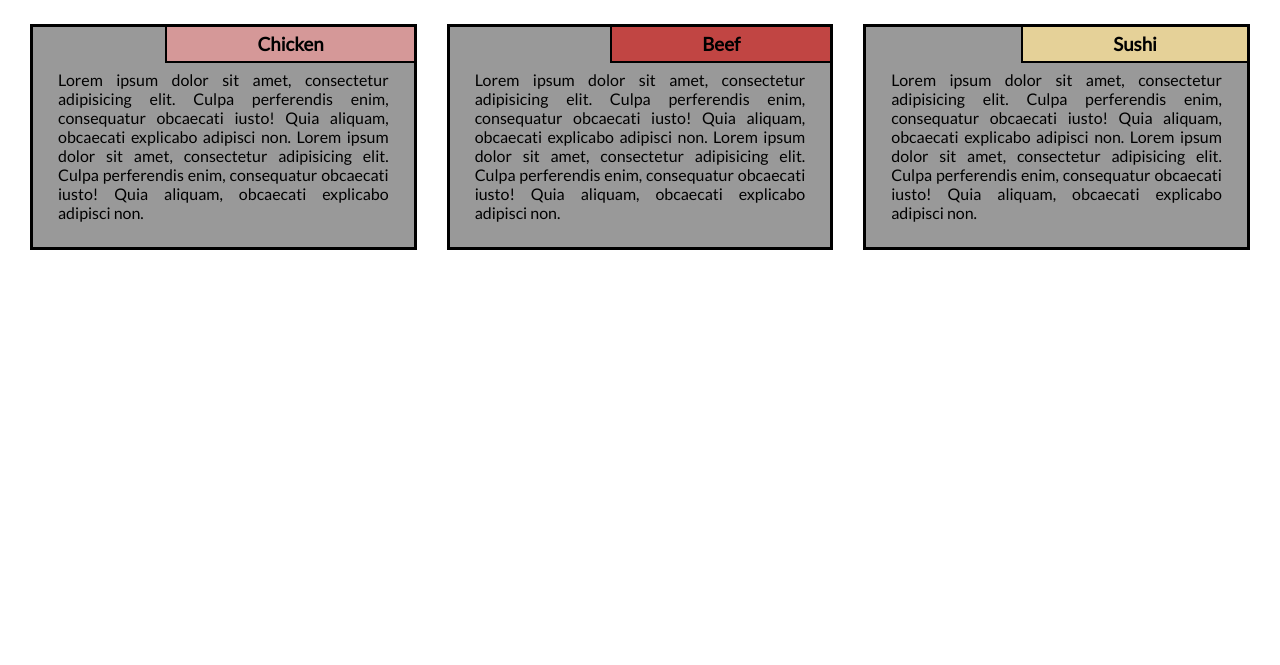
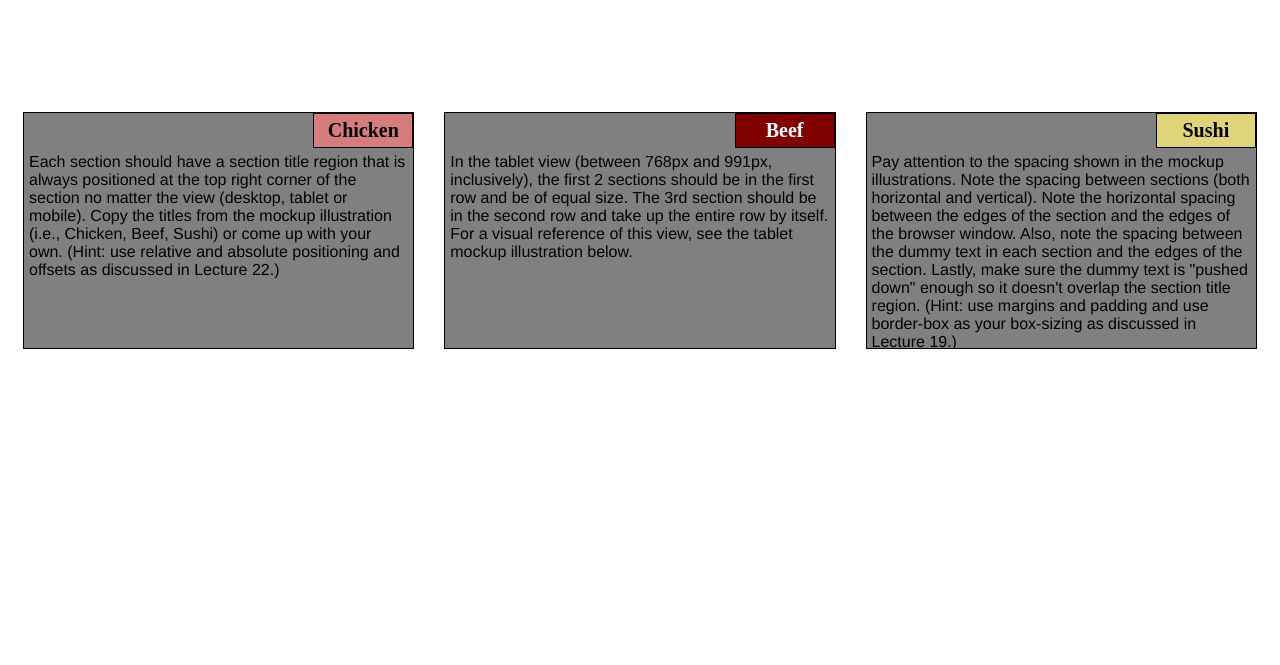
Before and after one commit to Karthikeyanveerarasu/Module2-solution, a plain HTML site: page index.html in a window 1280 px wide. Shown: the part 135-800 px from the top of the page. Drawn offline with Linux system fonts and the light colour scheme; files that its build step writes are made by us from their sources.

Commit message:
Update index.html

```diff
--- a/index.html
+++ b/index.html
@@ -1,49 +1,170 @@
  <!DOCTYPE html>
 <html>
+
 <head>
     <meta charset="utf-8">
-  <meta name="viewport" content="width=device-width, initial-scale=1">
-  <title>My Responsive Layout</title>
-  <link href="https://fonts.googleapis.com/css?family=Lato" rel="stylesheet">
-  <link href='css/style.css' rel='stylesheet' type='text/css'>
+    <title>module2-solution</title>
 </head>
+<style>
+    /*basic style*/
+    * {
+        box-sizing: border-box;
+    }
+
+    body {
+        background-color: white;
+    }
+
+    h1 {
+        margin: 100px;
+        text-align: center;
+        font-family: Helvetica;
+        font-weight: bold;
+        font-size: 175%;
+    }
+
+    section {
+        position: relative;
+        padding: 15px;
+        width: 100%;
+    }
+
+    p {
+        position: relative;
+        clear: right;
+    }
+
+    div {
+        position: relative;
+        background-color: gray;
+        border: 1px solid black;
+        width: 100%;
+        margin-left: auto;
+        margin-right: auto;
+        margin-bottom: auto;
+    }
+
+    .sub1 {
+        float: right;
+        width: 100px;
+        padding: 5px;
+        margin: 0px;
+        border: 1px solid black;
+        text-align: center;
+        font-size: 125%;
+        font-weight: bold;
+        background-color: rgb(214, 124, 124);
+
+    }
+
+    .sub2 {
+        float: right;
+        color: white;
+        width: 100px;
+        padding: 5px;
+        margin: 0px;
+        border: 1px solid black;
+        text-align: center;
+        font-size: 125%;
+        font-weight: bold;
+        background-color: maroon;
+
+    }
+
+    .sub3 {
+        color: black;
+        float: right;
+        width: 100px;
+        padding: 5px;
+        margin: 0px;
+        border: 1px solid black;
+        text-align: center;
+        font-size: 125%;
+        font-weight: bold;
+        background-color: rgb(223, 212, 121);
+
+    }
+
+    .content {
+        padding: 5px;
+        border: none;
+        background-color: gray;
+        font-family: Helvetica;
+        color: black;
+        margin: 0px;
+        height: 200px;
+        overflow: auto;
+    }
+
+    .row {
+        width: 90%;
+    }
+
+    /*desktop version*/
+    @media (min-width: 992px) {
+        .column-lg-4 {
+            float: left;
+            width: 33.33%;
+        }
+    }
+
+    /*tablet version*/
+    @media (min-width: 768px) and (max-width: 991px) {
+        .colmn-md-6 {
+            float: left;
+            width: 50%;
+            margin-left: auto;
+            margin-right: auto;
+        }
+
+        .colmn-md-12 {
+            float: left;
+            width: 100%;
+            margin-left: auto;
+            margin-right: auto;
+        }
+    }
+
+    /*mobile version*/
+    @media (max-width: 767px) {
+        .colmn-sm-12 {
+            float: left;
+            width: 100%;
+        }
+    }
+</style>
+
 <body>
-  <div class="container">
-    <div class="row">
-
-    <h1 class="menu-title">Our menu</h1>
-      <div class="col-lg-4">
-        <div class="item">
-          <div class="item-title" id="title-one">
-            <h3>Chicken</h3>
-          </div>
-          <p>
-            Lorem ipsum dolor sit amet, consectetur adipisicing elit. Culpa perferendis enim, consequatur obcaecati iusto! Quia aliquam, obcaecati explicabo adipisci non. Lorem ipsum dolor sit amet, consectetur adipisicing elit. Culpa perferendis enim, consequatur obcaecati iusto! Quia aliquam, obcaecati explicabo adipisci non.
+    <h1>Our Menu</h1>
+    <section class="column-lg-4 colmn-md-6 colmn-sm-12">
+        <div>
+            <p class="sub1">Chicken</p>
+            <p class="content">
+                Each section should have a section title region that is always positioned at the top right corner of the
+                section no matter the view (desktop, tablet or mobile). Copy the titles from the mockup illustration
+                (i.e., Chicken, Beef, Sushi) or come up with your own. (Hint: use relative and absolute positioning and
+                offsets as discussed in Lecture 22.)
             </p>
         </div>
+    </section>
+    <section class="column-lg-4 colmn-md-6 colmn-sm-12">
+        <div>
+            <p class="sub2">Beef</p>
+            <p class="content">In the tablet view (between 768px and 991px, inclusively), the first 2 sections should be
+                in the first row and be of equal size. The 3rd section should be in the second row and take up the
+                entire row by itself. For a visual reference of this view, see the tablet mockup illustration below.</p>
         </div>
-      <div class="col-lg-4">
-        <div class="item">
-         <div class="item-title" id="title-two">
-          <h3>Beef</h3>
-        </div>
-        <p>
-          Lorem ipsum dolor sit amet, consectetur adipisicing elit. Culpa perferendis enim, consequatur obcaecati iusto! Quia aliquam, obcaecati explicabo adipisci non. Lorem ipsum dolor sit amet, consectetur adipisicing elit. Culpa perferendis enim, consequatur obcaecati iusto! Quia aliquam, obcaecati explicabo adipisci non.
-        </p>
-      </div>
-    </div>
-    <div class="col-lg-4 col-lg-tablet">
-      <div class="item">
-       <div class="item-title" id="title-three">
-        <h3>Sushi</h3>
-      </div>
-      <p>
-        Lorem ipsum dolor sit amet, consectetur adipisicing elit. Culpa perferendis enim, consequatur obcaecati iusto! Quia aliquam, obcaecati explicabo adipisci non. Lorem ipsum dolor sit amet, consectetur adipisicing elit. Culpa perferendis enim, consequatur obcaecati iusto! Quia aliquam, obcaecati explicabo adipisci non.
-      </p>
-    </div>
-  </div>
-
-</div>
+    </section>
+    <section class="column-lg-4 colmn-md-12 colmn-sm-12">
+        <div>
+            <p class="sub3">Sushi</p>
+            <p class="content">Pay attention to the spacing shown in the mockup illustrations. Note the spacing between
+                sections (both horizontal and vertical). Note the horizontal spacing between the edges of the section
+                and the edges of the browser window. Also, note the spacing between the dummy text in each section and
+                the edges of the section. Lastly, make sure the dummy text is "pushed down" enough so it doesn't overlap
+                the section title region. (Hint: use margins and padding and use border-box as your box-sizing as
+                discussed in Lecture 19.)</p>
         </div>
 </body>
+
 </html>
```
Lines whose indentation alone changed are shown as unchanged.
